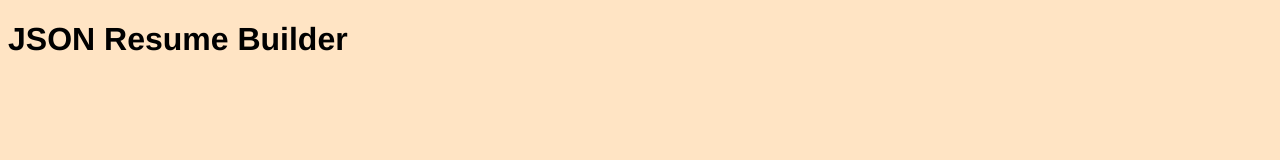
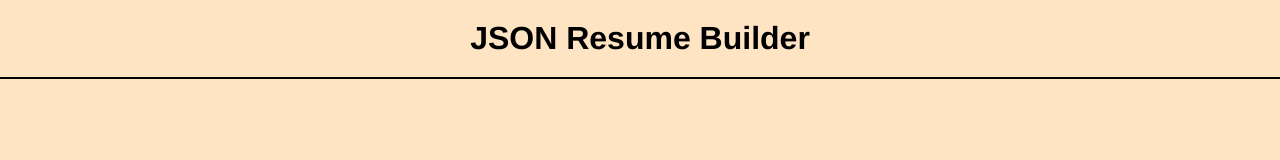
Before and after one commit to KJLarson/JSON-resume-builder, a website: page index.html in a window 1280 px wide. Drawn offline with nearby package versions, Linux system fonts and the light colour scheme; files that its build step writes are made by us from their sources.

Commit message:
Add basic page styles

```diff
--- a/app/scss/style.scss
+++ b/app/scss/style.scss
@@ -1,4 +1,26 @@
+$background-color: bisque;
+
+* {
+  box-sizing: border-box;
+  margin: 0;
+  padding: 0;
+}
+
+html {
+  height: 100vh;
+}
+
 body {
-  background-color: bisque;
+  height: 100%;
+  background-color: $background-color;
   font-family: Helvetica, sans-serif;
 }
+
+h1 {
+  text-align: center;
+  margin: 20px 0;
+}
+
+#resume-builder-container {
+  border: black 1px solid;
+}
```
